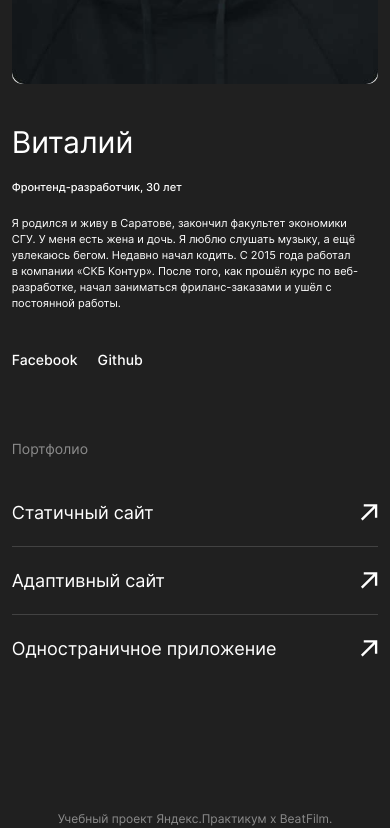
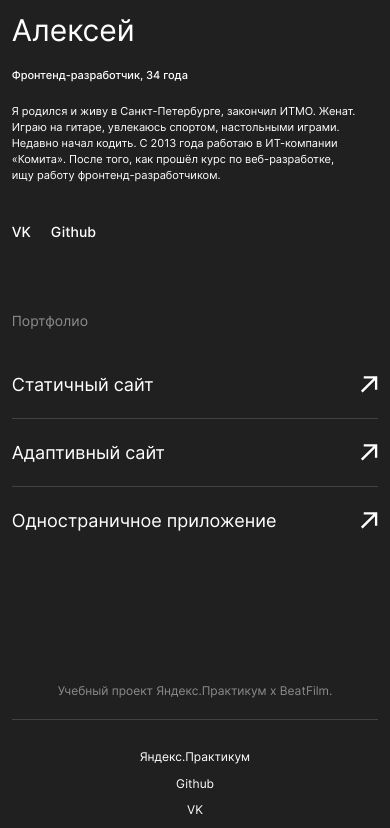
Before and after one commit to ialse/movies-explorer-frontend, a React (Create React App) app: page / in a window 390 px wide. Shown: the part 2546-3374 px from the top of the page. Built offline with nearby package versions, Linux system fonts and the light colour scheme; no server answers.

Commit message:
Поменял личную информацию

```diff
--- a/src/components/AboutMe/AboutMe.js
+++ b/src/components/AboutMe/AboutMe.js
@@ -9,23 +9,19 @@ function AboutMe() {
         <div className="about-me__line"></div>
         <div className="about-me__main">
           <div className="about-me__textblock">
-            <h3 className="about-me__name">Виталий</h3>
-            <p className="about-me__specialty">Фронтенд-разработчик, 30 лет</p>
+            <h3 className="about-me__name">Алексей</h3>
+            <p className="about-me__specialty">Фронтенд-разработчик, 34 года</p>
             <p className="about-me__details">
-              Я родился и живу в Саратове, закончил факультет экономики СГУ. У
-              меня есть жена и дочь. Я люблю слушать музыку, а ещё увлекаюсь
-              бегом. Недавно начал кодить. С 2015 года работал в компании «СКБ
-              Контур». После того, как прошёл курс по веб-разработке, начал
-              заниматься фриланс-заказами и ушёл с постоянной работы.
+            Я родился и живу в Санкт-Петербурге, закончил ИТМО. Женат. Играю на гитаре, увлекаюсь спортом, настольными играми. Недавно начал кодить. С 2013 года работаю в ИТ-компании «Комита». После того, как прошёл курс по веб-разработке, ищу работу фронтенд-разработчиком.
             </p>
             <div className="about-me__links">
               <a
                 className="about-me__link"
-                href="https://facebook.com"
+                href="https://vk.com/id35075128"
                 target="_blank"
                 rel="noreferrer"
               >
-                Facebook
+                VK
               </a>
               <a
                 className="about-me__link"
--- a/src/components/Footer/Footer.js
+++ b/src/components/Footer/Footer.js
@@ -13,7 +13,7 @@ function Footer() {
           <div className="footer__links">
             <a
               className="footer__link"
-              href="https://github.com/ialse/how-to-learn"
+              href="https://praktikum.yandex.ru/"
               target="_blank"
               rel="noreferrer"
             >
@@ -25,7 +25,7 @@ function Footer() {
               target="_blank"
               rel="noreferrer"
             >
-              Facebook
+              VK
             </a>
             <a
               className="footer__link footer__link_github"
--- a/src/components/Portfolio/Portfolio.css
+++ b/src/components/Portfolio/Portfolio.css
@@ -38,14 +38,22 @@
 }
 
 .portfolio__link-site {
+  display: flex;
+  justify-content: space-between;
+  align-items: center;
+  text-decoration: none;
+  color: #fff;
+  opacity: 1;
+  transition: opacity 0.5s ease-out;
+}
+
+.portfolio__img {
   height: 41px;
   width: 29px;
-  background-image: url("../../images/link.svg");
+  background-image: url('../../images/link.svg');
   background-repeat: no-repeat;
   background-size: contain;
   background-position: center;
-  opacity: 1;
-  transition: opacity 0.5s ease-out;
 }
 
 .portfolio__link-site:hover {
@@ -69,7 +77,7 @@
     line-height: 1.55;
   }
 
-  .portfolio__link-site {
+  .portfolio__img {
     height: 28px;
     width: 18px;
   }
--- a/src/components/Portfolio/Portfolio.js
+++ b/src/components/Portfolio/Portfolio.js
@@ -5,35 +5,35 @@ function Portfolio() {
     <section className="portfolio">
       <div className="portfolio__container">
         <h2 className="portfolio__title">Портфолио</h2>
-        <div className="portfolio__site">
-          <h3 className="portfolio__name-site">Статичный сайт</h3>
         <a
           className="portfolio__link-site"
           href="https://github.com/ialse/how-to-learn"
           target="_blank"
           rel="noreferrer"
-          ></a>
-        </div>
+        >
+          <h3 className="portfolio__name-site">Статичный сайт</h3>
+          <div className="portfolio__img" />
+        </a>
         <div className="portfolio__line"></div>
-        <div className="portfolio__site">
-          <h3 className="portfolio__name-site">Адаптивный сайт</h3>
         <a
           className="portfolio__link-site"
           href="https://github.com/ialse/russian-travel"
           target="_blank"
           rel="noreferrer"
-          ></a>
-        </div>
+        >
+          <h3 className="portfolio__name-site">Адаптивный сайт</h3>
+          <div className="portfolio__img" />
+        </a>
         <div className="portfolio__line"></div>
-        <div className="portfolio__site">
-          <h3 className="portfolio__name-site">Одностраничное приложение</h3>
         <a
           className="portfolio__link-site"
           href="https://github.com/ialse/react-mesto-auth"
           target="_blank"
           rel="noreferrer"
-          ></a>
-        </div>
+        >
+          <h3 className="portfolio__name-site">Одностраничное приложение</h3>
+          <div className="portfolio__img" />
+        </a>
       </div>
     </section>
   );
--- a/src/utils/MainApi.js
+++ b/src/utils/MainApi.js
@@ -70,7 +70,7 @@ class MainApi {
 }
 
 export const mainApi = new MainApi({
-  baseUrl: 'https://api.ialse-movies.students.nomoredomains.rocks',
+  baseUrl: 'https://api.movies-ialse.students.nomoredomains.rocks',
   headers: {
     'Content-Type': 'application/json',
   },
--- a/src/utils/auth.js
+++ b/src/utils/auth.js
@@ -1,5 +1,5 @@
 import { definitionError } from './definitionError';
-export const BASE_URL = 'https://api.ialse-movies.students.nomoredomains.rocks';
+export const BASE_URL = 'https://api.movies-ialse.students.nomoredomains.rocks';
 
 export const register = (nameUser, email, password) => {
   return fetch(`${BASE_URL}/signup`, {
```
Also changed, not shown: src/images/foto.jpg. Lines whose indentation alone changed are shown as unchanged.
